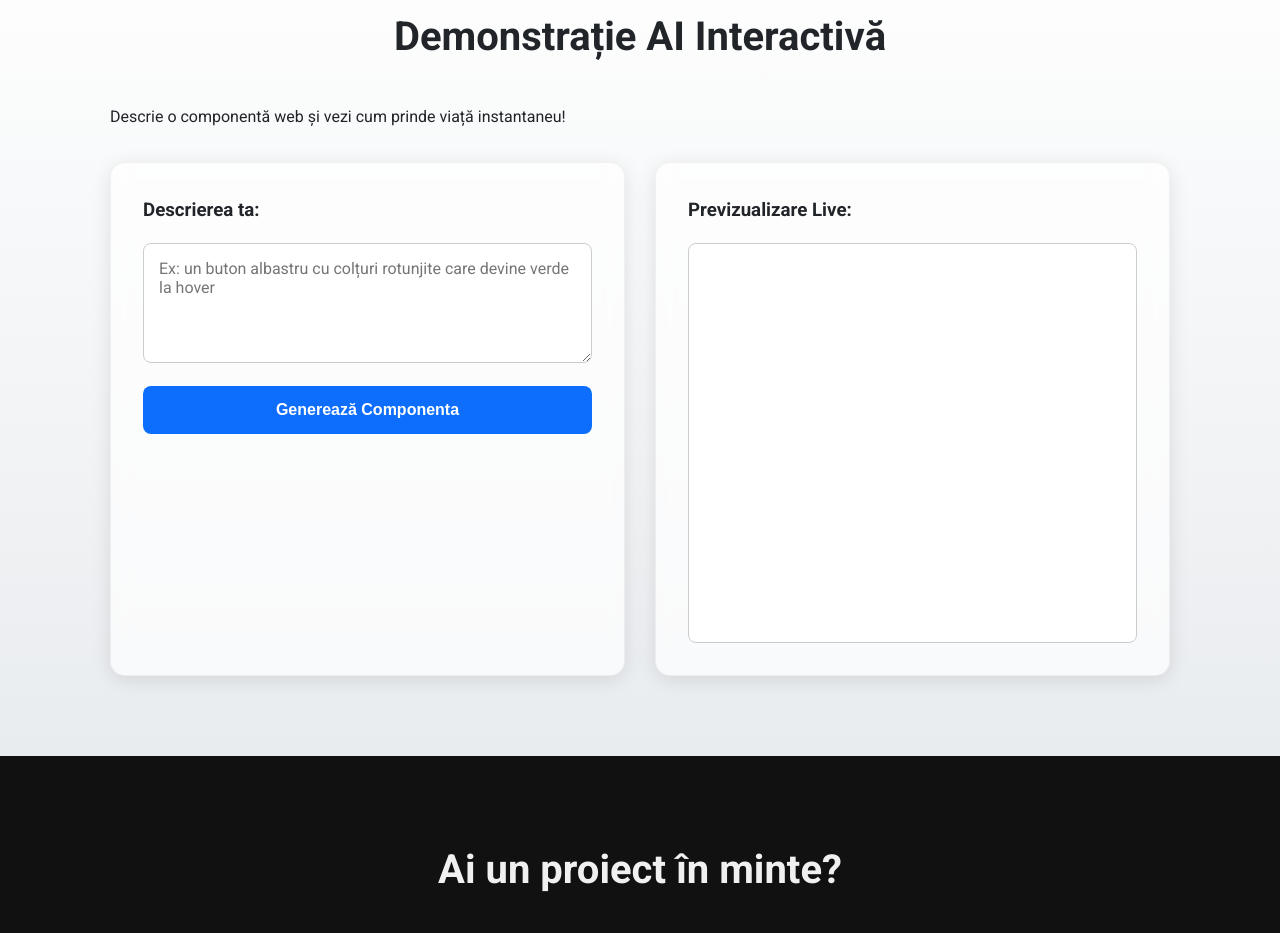
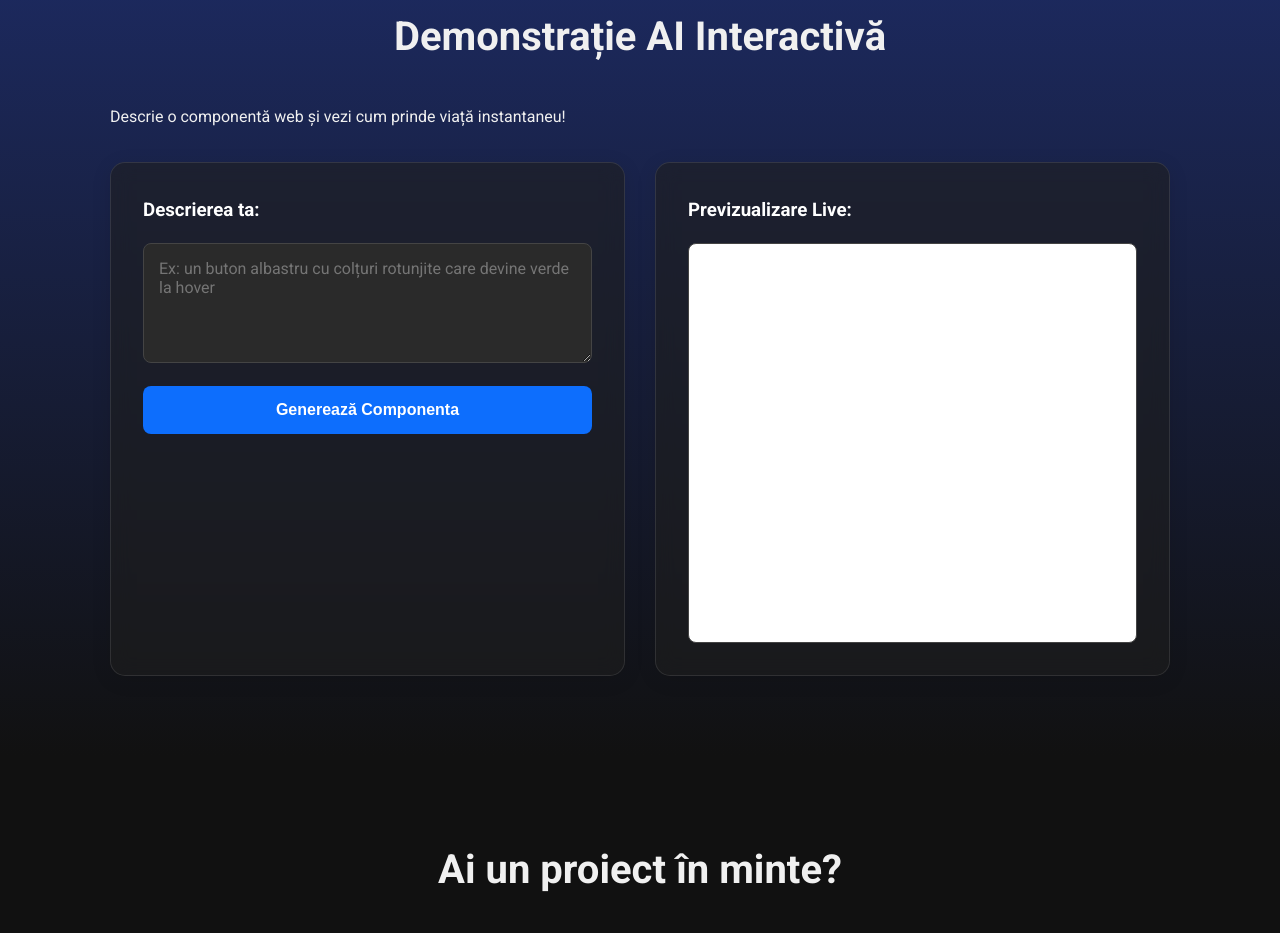
Before and after one commit to millo-code/portofoliu-web-millo, a website: page index.html in a window 1280 px wide. Shown: the part 1644-2577 px from the top of the page. Drawn offline with Linux system fonts and the light colour scheme.

Commit message:
Dark theme pentru sectiunea AI

```diff
--- a/style.css
+++ b/style.css
@@ -28,7 +28,7 @@ body {
 
 /* --- NAVBAR --- */
 header {
-    background-color: rgba(255, 255, 255, 0.85); /* Transparență adăugată */
+    background-color: rgba(255, 255, 255, 0.85);
     backdrop-filter: blur(10px);
     border-bottom: 1px solid #e9ecef;
     position: fixed;
@@ -44,7 +44,7 @@ header {
 .hamburger { display: none; cursor: pointer; }
 .bar { display: block; width: 25px; height: 3px; margin: 5px auto; transition: all 0.3s ease-in-out; background-color: var(--text-light); }
 
-/* --- SECȚIUNEA HERO CU IMAGINE --- */
+/* --- SECȚIUNEA HERO CU IMAGINE DE FUNDAL --- */
 .hero-section {
     position: relative;
     height: 80vh;
@@ -61,7 +61,9 @@ header {
 /* --- STILURI SECȚIUNI & ANIMAȚIE --- */
 .content-section, .ai-demo {
     padding: var(--section-padding);
-    background-color: var(--light-bg); /* Culoare de bază */
+}
+.content-section {
+     background-color: var(--light-bg);
 }
 .content-section-dark {
     padding: var(--section-padding);
@@ -87,7 +89,7 @@ h2 { font-size: 2.5rem; margin-bottom: 2rem; text-align: center; }
 .cta-button { display: inline-block; padding: 14px 32px; background-color: var(--primary-color); color: #fff; text-decoration: none; border-radius: 50px; font-weight: 500; transition: all 0.3s ease; }
 .cta-button:hover { background-color: var(--primary-hover-color); transform: translateY(-3px); box-shadow: 0 4px 10px rgba(13, 110, 253, 0.4); }
 
-/* --- SECȚIUNEA DESPRE --- */
+/* --- SECȚIUNEA DESPRE CU IMAGINE --- */
 .about-container { display: flex; align-items: center; gap: 3rem; flex-wrap: wrap; }
 .about-text, .about-image { flex: 1; min-width: 300px; }
 .about-text { text-align: left; }
@@ -109,30 +111,57 @@ h2 { font-size: 2.5rem; margin-bottom: 2rem; text-align: center; }
 .service-card h3 { margin-bottom: 1rem; color: var(--primary-color); }
 .services-grid { display: grid; grid-template-columns: repeat(auto-fit, minmax(280px, 1fr)); gap: 2rem; text-align: left; margin-top: 2rem; }
 
+/* =================================================== */
+/* ▼ MODIFICĂRILE SUNT AICI ▼ */
+/* =================================================== */
+
+/* --- SECȚIUNEA AI DEMO (DARK THEME) --- */
 .ai-demo {
-    background: linear-gradient(180deg, #ffffff 0%, #e9ecef 100%); /* Gradient subtil */
+    background: linear-gradient(180deg, #1d2b64 0%, #111111 100%);
+    color: var(--text-dark);
 }
 
 .demo-container { display: flex; flex-wrap: wrap; gap: 30px; margin-top: 2rem; text-align: left; }
+
 .input-area, .preview-area {
     flex: 1; min-width: 300px;
-    background: rgba(255, 255, 255, 0.7); /* Transparență adăugată */
-    border: 1px solid rgba(0, 0, 0, 0.05);
+    background: rgba(31, 31, 31, 0.6); /* Transparență întunecată */
+    border: 1px solid rgba(255, 255, 255, 0.1);
     padding: 2rem;
+    color: var(--text-dark); /* Text alb în carduri */
 }
-.input-area h3, .preview-area h3 { margin-bottom: 1rem; }
-#component-description { width: 100%; height: 120px; padding: 15px; border: 1px solid #ccc; border-radius: 8px; margin-bottom: 15px; font-family: inherit; font-size: 16px; resize: vertical; }
+.input-area h3, .preview-area h3 {
+    margin-bottom: 1rem;
+    color: #ffffff; /* Titluri albe */
+}
+#component-description {
+    width: 100%;
+    height: 120px;
+    padding: 15px;
+    border: 1px solid #444; /* margine mai întunecată */
+    border-radius: 8px;
+    margin-bottom: 15px;
+    font-family: inherit;
+    font-size: 16px;
+    resize: vertical;
+    background-color: #2a2a2a; /* Fundal întunecat pentru textarea */
+    color: var(--text-dark); /* Text alb în textarea */
+}
 #generate-btn { display: block; width: 100%; padding: 15px; background-color: var(--primary-color); color: white; border: none; border-radius: 8px; cursor: pointer; font-size: 16px; font-weight: bold; transition: background-color 0.3s; }
 #generate-btn:hover { background-color: var(--primary-hover-color); }
 #generate-btn:disabled { background-color: #aaa; cursor: not-allowed; }
-#loading-spinner { margin-top: 10px; font-style: italic; color: #555; }
-.preview-box { border: 1px solid #ccc; background-color: #fff; height: 400px; border-radius: 8px; overflow: hidden; }
+#loading-spinner { margin-top: 10px; font-style: italic; color: #888; }
+.preview-box { border: 1px solid #444; background-color: #fff; height: 400px; border-radius: 8px; overflow: hidden; }
 #preview-iframe { width: 100%; height: 100%; border: none; }
+
+/* =================================================== */
+/* ▲ SFÂRȘITUL MODIFICĂRILOR ▲ */
+/* =================================================== */
 
 /* --- FOOTER --- */
 footer { padding: 2rem; text-align: center; background: var(--dark-bg); color: var(--text-dark); }
 
-/* --- RESPONSIVE --- */
+/* --- RESPONSIVE (MENIU MOBIL) --- */
 @media(max-width: 768px) {
     .hamburger { display: block; }
     .hamburger.active .bar:nth-child(2) { opacity: 0; }
```
